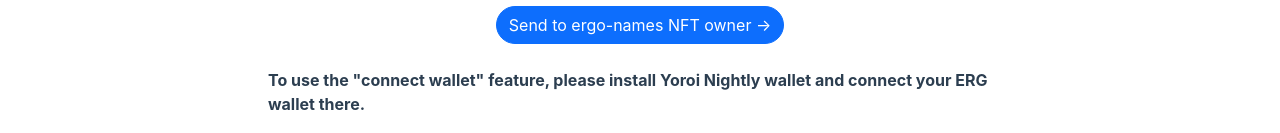
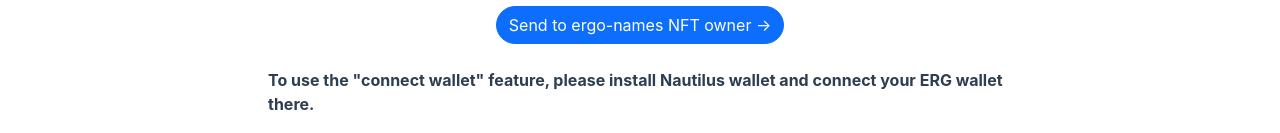
Before and after one commit to ergonames/ergo-names-old-webapp, a Vue app: page /home in a window 1280 px wide. Shown: the part 706-839 px from the top of the page. Built offline with nearby package versions, Linux system fonts and the light colour scheme; no server answers; what vue-head, vue-sweetalert2 would draw is missing.

Commit message:
refactors

```diff
--- a/src/views/Home.vue
+++ b/src/views/Home.vue
@@ -17,7 +17,7 @@
     <br />
     <div>
       <b
-        >To use the "connect wallet" feature, please install Yoroi Nightly
+        >To use the "connect wallet" feature, please install Nautilus
         wallet and connect your ERG wallet there.</b
       >
     </div>
```
Also changed, not shown: .circleci/config.yml (deleted).
